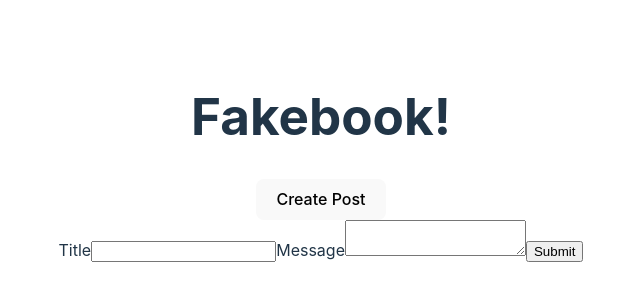
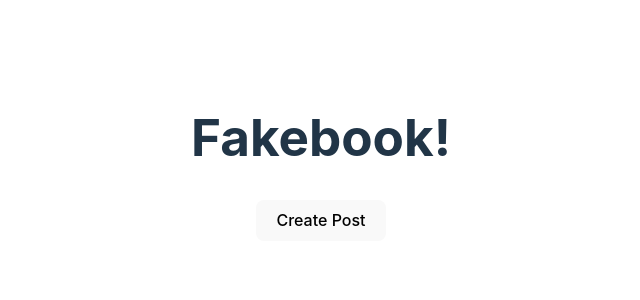
Before and after one commit to sandymon/Social-media-app, a React (Vite) app in the folder social-media-app/: page / in a window 1280 px wide. Shown: the part 242-542 px from the top of the page, without its empty margins (319-959 px from the left). Built offline with nearby package versions, Linux system fonts and the light colour scheme.

Commit message:
added button to show post form

```diff
--- a/social-media-app/src/App.jsx
+++ b/social-media-app/src/App.jsx
@@ -25,10 +25,9 @@ function App() {
       <h1>Fakebook!</h1>
       <button onClick={handleButtonclick}>Create Post</button>
 
-      <CreatePostForm onNewSubmit = {handleNewPostSubmit} />
-      {/* Feed */}
 
 
+      {showPost && (<CreatePostForm onNewSubmit = {handleNewPostSubmit} />)}
       <Post  list = {posts} />
 
 
```
